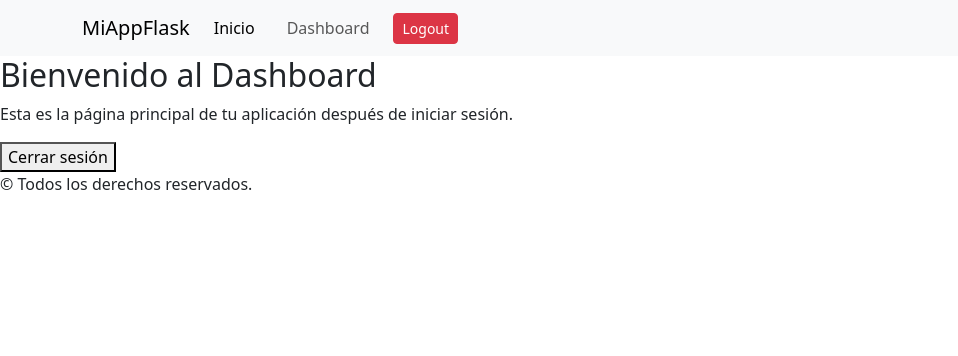
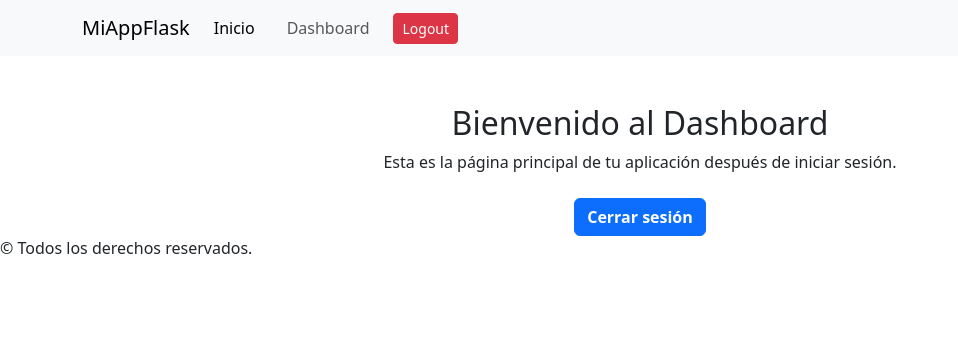
Before and after one commit to danieldevelop/miappflask, a Flask app: page /dashboard in a window 1280 px wide. Shown: the top 356 px of the page, without its empty margins (0-958 px from the left). Run offline with Flask 3, Linux system fonts and the light colour scheme; the visitor is signed in with stand-in values (Sample User, id 1); some libraries are stand-ins or nearby versions.

Commit message:
se agregar estilos basicos

```diff
--- a/templates/pages/dashboard.html
+++ b/templates/pages/dashboard.html
@@ -3,10 +3,10 @@
 {% block title %} Dashboard - MiAppFlask {% endblock %}
 
 {% block content %}
-    <h2>Bienvenido al Dashboard</h2>
-    <p>Esta es la página principal de tu aplicación después de iniciar sesión.</p>
+    <h2 class="text-center mt-5">Bienvenido al Dashboard</h2>
+    <p class="text-center">Esta es la página principal de tu aplicación después de iniciar sesión.</p>
 
-    <button type="button" id="btn-logout">Cerrar sesión</button>
+    <button type="button" id="btn-logout-closed" class="btn btn-primary mt-4 d-block mx-auto fw-bold">Cerrar sesión</button>
 {% endblock %}
 
 {% block script_js %}
```
